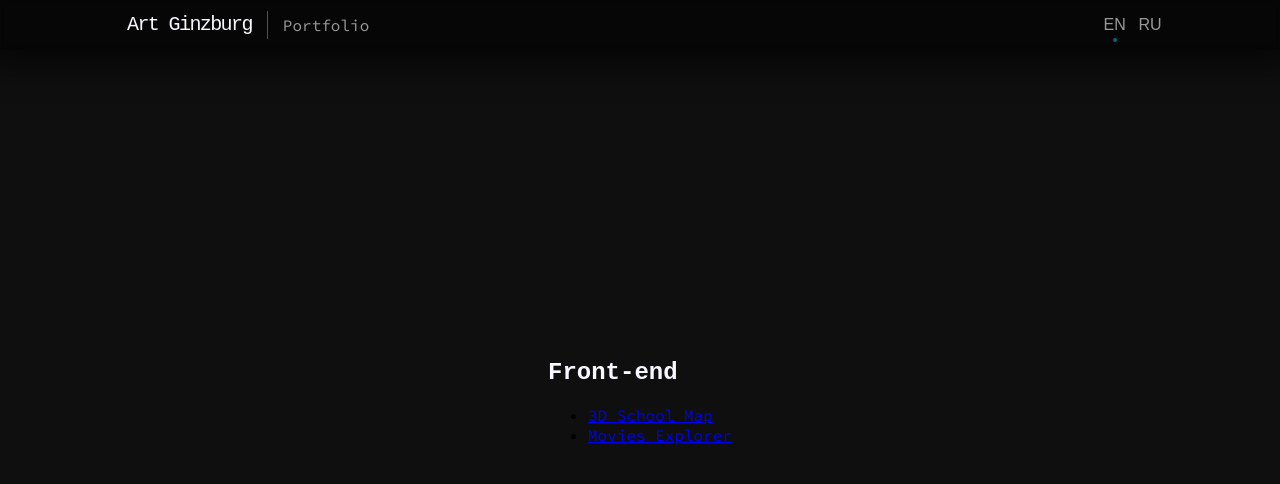
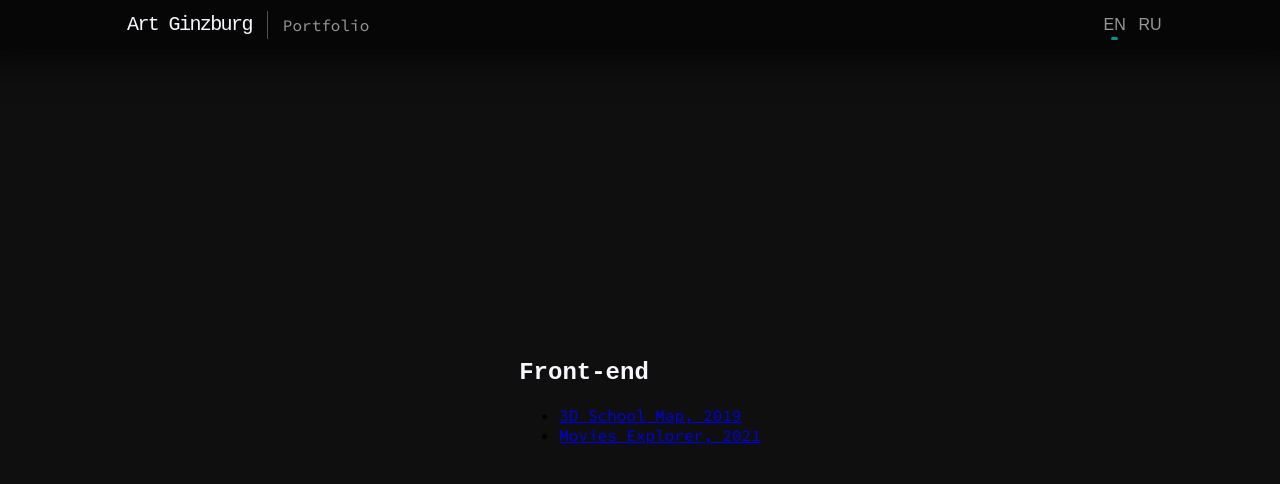
Before and after one commit to artginzburg/artginzburg.github.io, a React (Create React App) app: page /portfolio in a window 1280 px wide. Shown: the top 484 px of the page. Built offline with nearby package versions, Linux system fonts and the light colour scheme; a web font is replaced by a local one.

Commit message:
add background to selection, improve language switch, add project years

```diff
--- a/src/blocks/page.scss
+++ b/src/blocks/page.scss
@@ -11,5 +11,6 @@
 
   ::selection {
     text-shadow: 0 0 6px #cec9c9, 0 0 20px rgba(206, 201, 201, 0.42);
+    background-color: #000;
   }
 }
--- a/src/components/Header/Header.scss
+++ b/src/components/Header/Header.scss
@@ -55,8 +55,10 @@
     text-decoration-line: none;
     color: #999;
 
-    &:hover {
-      color: $global-text;
+    @media screen and (hover: hover) {
+      &:hover {
+        color: $global-text;
+      }
     }
   }
 
@@ -69,7 +71,7 @@
       cursor: pointer;
 
       margin: 0.2em;
-      padding: 0.5em 0.2em;
+      padding: 0.4em 0.2em;
 
       background-color: transparent;
       color: #999;
@@ -87,19 +89,20 @@
 
       &_selected {
         &::after {
-          $point-size: 4px;
+          $point-size: 3px;
+          $point-width: $point-size * 2.5;
 
           content: '';
           position: absolute;
           bottom: 0;
-          left: calc(50% - #{$point-size / 2});
+          left: calc(50% - #{$point-width / 2});
 
           height: $point-size;
-          width: $point-size;
+          width: $point-width;
 
-          border-radius: 100%;
+          border-radius: 1em;
 
-          background-color: rgba($color: $link-color, $alpha: 0.5);
+          background-color: rgba($color: $link-color, $alpha: 0.7);
         }
       }
     }
--- a/src/components/Portfolio/Portfolio.jsx
+++ b/src/components/Portfolio/Portfolio.jsx
@@ -12,12 +12,12 @@ export default function Portfolio() {
         <ul>
           <li>
             <a href="https://artginzburg.github.io/CASProject/" target="_blank" rel="noreferrer">
-              {t('portfolio', 'casProject')}
+              {t('portfolio', 'casProject')}, 2019
             </a>
           </li>
           <li>
             <a href="https://deeplomka.nomoredomains.club" target="_blank" rel="noreferrer">
-              {t('portfolio', 'moviesExplorer')}
+              {t('portfolio', 'moviesExplorer')}, 2021
             </a>
           </li>
         </ul>
```
